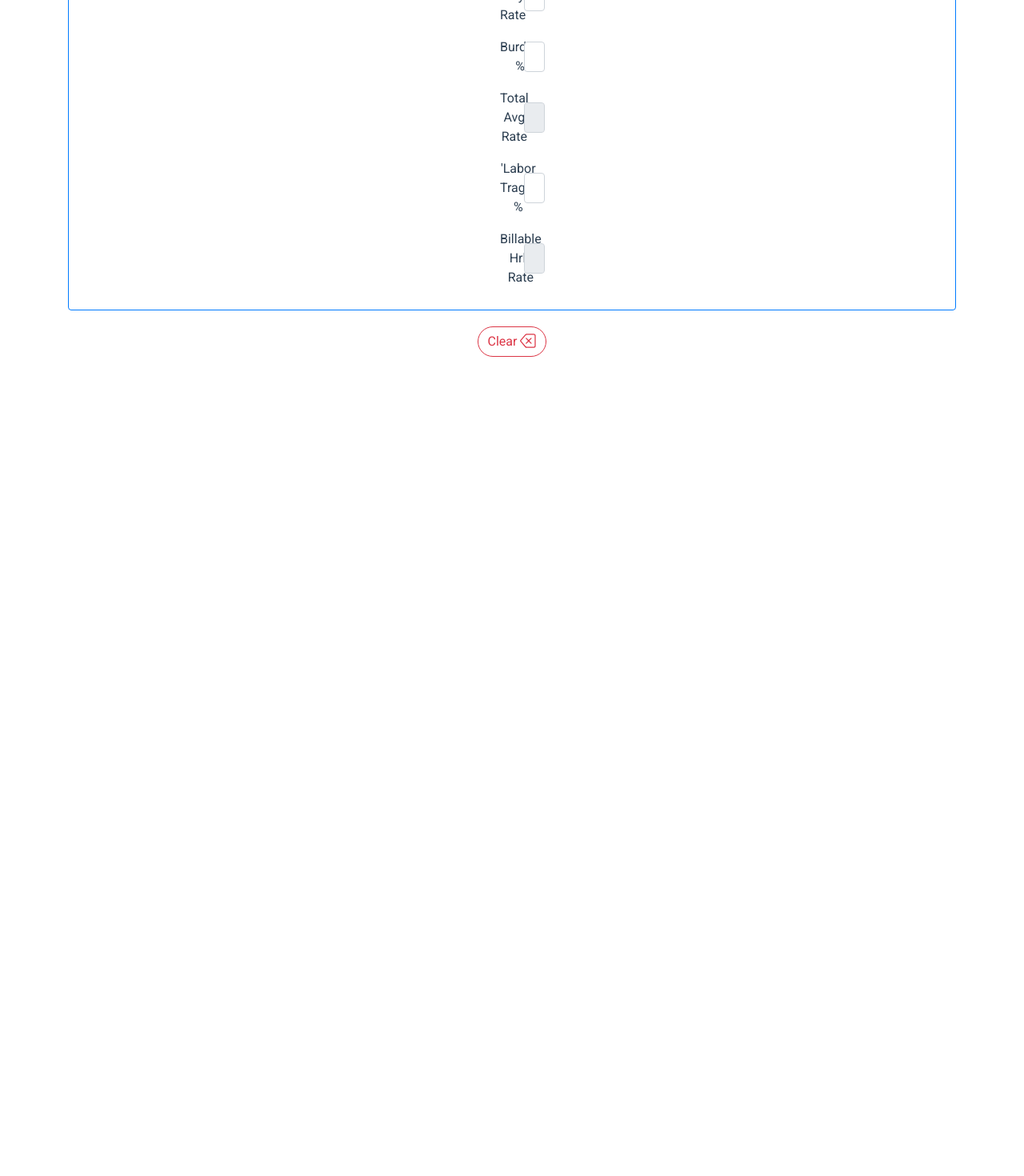
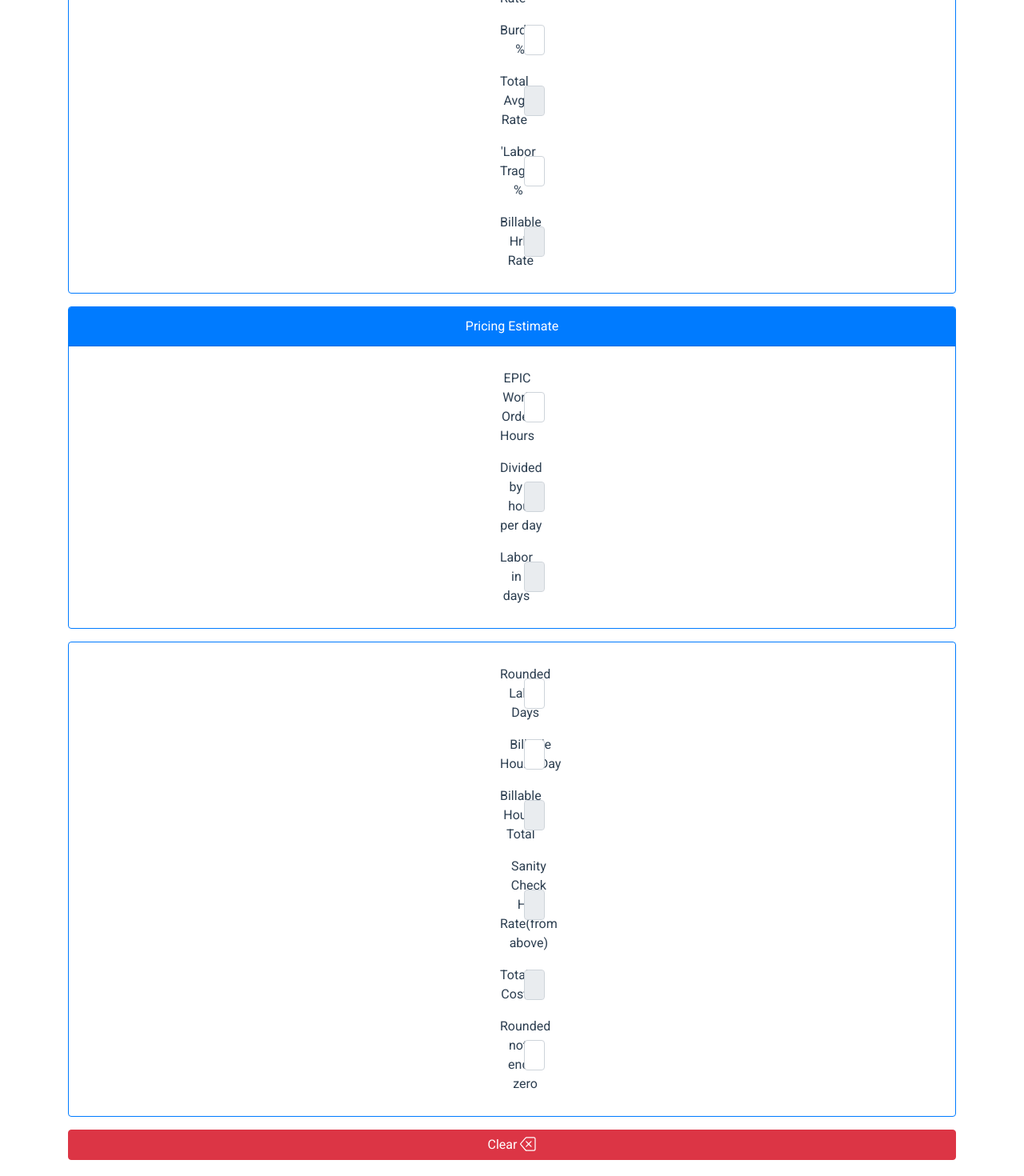
Before and after one commit to johnrobertferrer/FRESH-COAT-OF-SAINT-JOHNS, a Vue app: page / in a window 1280 px wide. Shown: the part 500-1970 px from the top of the page at 80% size. Before the commit the page ends 966 px from the top, so only its background shows below. Built offline with nearby package versions, Linux system fonts and the light colour scheme.

Commit message:
:rocket: Deploying to production.

```diff
--- a/src/App.vue
+++ b/src/App.vue
@@ -1,9 +1,20 @@
 <template>
     <div id="app">
-    <MainComponent title="Fresh Coat of NW San Antonio" sub-title="Project Budget Versus Actual Expense"/>
-    <b-button pill variant="outline-danger" id="clear-button">
-      Clear <b-icon-backspace></b-icon-backspace>
-    </b-button>
+        <div class="d-flex justify-content-center">
+            <b-spinner
+                style="width: 10vw; height: 10vw; margin-top: 50%"
+                label="Loading..."
+                type="grow"
+                variant="primary"
+                v-if="loading"
+            ></b-spinner>
+        </div>
+
+        <MainComponent
+            title="Fresh Coat of NW San Antonio"
+            sub-title="Project Budget Versus Actual Expense"
+            v-if="!loading"
+        />
     </div>
 </template>
 
@@ -12,15 +23,25 @@ import MainComponent from './components/MainComponent.vue'
 
     export default {
         name: 'app',
+
         components: {
             MainComponent
+        },
+
+        mounted() {
+            setTimeout(() => { this.loading = false }, 2000);
+        },
+
+        data() {
+            return {
+                loading: true
+            }
         }
     }
 </script>
 
 <style>
     @import url('https://fonts.googleapis.com/css?family=Roboto');
-
     #app {
         font-family: 'Roboto', sans-serif;
         -webkit-font-smoothing: antialiased;
@@ -30,8 +51,4 @@ export default {
         margin: 2.5vh 0;
         font-family: 'Roboto';
     }
-
-#clear-button {
-  margin-top: 2.5vh;
-}
 </style>
--- a/src/components/CustomInput.vue
+++ b/src/components/CustomInput.vue
@@ -1,6 +1,6 @@
 <template>
     <div>
-        <b-form-input type="text" v-model="displayValue" @blur="isInputActive = false" @focus="isInputActive = true" :disabled="disabled" />
+        <b-form-input type="text" v-model="displayValue" @blur="isInputActive = false" @focus="isInputActive = true" :disabled="disabled" v-on:keyup.enter="focus($event)"/>
     </div>
 </template>
 
@@ -8,11 +8,42 @@
 export default {
     name: 'CustomInput',
 
-    props: ["value", 'disabled'],
+    props: ["value", "disabled", "alias", "type"],
 
     data() {
         return {
             isInputActive: false
+        }
+    },
+
+    methods: {
+        focus(event) {
+            let interval = 0;
+
+            switch(this.alias) {
+                case 'average_hourly_rate':
+                case 'rounded_labor_days':
+                    interval = 1;
+                    break;
+                case 'burden_percent':
+                case 'labor_target_percent':
+                    interval = 2;
+                    break;
+                case 'epic_work_order_hours':
+                    interval = 3;
+                    break;
+                case 'billable_hours_day':
+                    interval = 4;
+                    break;
+            }
+
+            let prependKey = '__BVID__';
+            let splittedId = event.target.id.split(prependKey);
+            let id = prependKey + (parseInt(splittedId[1]) + (interval * 2));
+
+            if(interval !== 0 && id) {
+                document.getElementById(id).focus();
+            }
         }
     },
 
@@ -23,9 +54,18 @@ export default {
                     // Cursor is inside the input field. unformat display value for user
                     return this.value.toString()
                 } else {
+                    let format = this.value.toFixed(2).replace(/(\d)(?=(\d{3})+(?:\.\d+)?$)/g, "$1,");
+
+                    switch(this.type) {
+                        case 'dollar':
+                            format = "$ " + this.value.toFixed(2).replace(/(\d)(?=(\d{3})+(?:\.\d+)?$)/g, "$1,");
+                            break;
+                        case 'percent':
+                            format = this.value.toFixed(2) + '%';
+                            break;
+                    }
                     // User is not modifying now. Format display value for user interface
-                    // return "$ " + this.value.toFixed(2).replace(/(\d)(?=(\d{3})+(?:\.\d+)?$)/g, "$1,")
-                    return "$ " + this.value
+                    return format;
                 }
             },
             set: function(modifiedValue) {
--- a/src/components/MainComponent.vue
+++ b/src/components/MainComponent.vue
@@ -3,10 +3,10 @@
         <b-jumbotron bg-variant="primary" text-variant="white">
             <b-row>
                 <b-col>
-					<h4>{{ title }}</h4>
+                    <h5>{{ title }}</h5>
                 </b-col>
                 <b-col>
-					<h4>{{ subTitle }}</h4>
+                    <h5>{{ subTitle }}</h5>
                 </b-col>
             </b-row>
         </b-jumbotron>
@@ -15,70 +15,170 @@
             <b-table hover :items="getFirstItem" table-variant="dark" :fields="getFirstField"></b-table>
         </b-jumbotron>
 
-		<b-card
-			border-variant="primary"
-			header="EPIC eBid Sanity Check"
-			header-bg-variant="primary"
-			header-text-variant="white"
-			align="center"
-		>
+        <b-card border-variant="primary" header="EPIC eBid Sanity Check" header-bg-variant="primary" header-text-variant="white" align="center">
             <b-row class="item">
                 <b-col>
-					<label >
+                    <label>
                         Avg Hrly Rate
                     </label>
                 </b-col>
-				<b-col>
-					<CustomInput v-model="division.second.average_hourly_rate"></CustomInput>
+                <b-col class="wide">
+                    <CustomInput type="dollar" v-model="division.second.average_hourly_rate" alias="average_hourly_rate"></CustomInput>
                 </b-col>
             </b-row>
 
             <b-row class="item">
                 <b-col>
-					<label >
+                    <label>
                         Burden %
                     </label>
                 </b-col>
-				<b-col>
-					<CustomInput v-model="division.second.burden_percent"></CustomInput>
+                <b-col class="wide">
+                    <CustomInput type="percent" v-model="division.second.burden_percent" alias="burden_percent"></CustomInput>
                 </b-col>
             </b-row>
 
             <b-row class="item">
                 <b-col>
-					<label >
+                    <label>
                         Total Avg Rate
                     </label>
                 </b-col>
-				<b-col>
-					<CustomInput v-model="totalAverageRate" :disabled="true"></CustomInput>
+                <b-col class="wide">
+                    <CustomInput type="dollar" v-model="totalAverageRate" :disabled="true"></CustomInput>
                 </b-col>
             </b-row>
 
             <b-row class="item">
                 <b-col>
-					<label >
+                    <label>
                         'Labor Traget %
                     </label>
                 </b-col>
-				<b-col>
-					<CustomInput v-model="division.second.labor_target_percent"></CustomInput>
+                <b-col class="wide">
+                    <CustomInput v-model="division.second.labor_target_percent" alias="labor_target_percent"></CustomInput>
                 </b-col>
             </b-row>
 
             <b-row class="item">
                 <b-col>
-					<label >
+                    <label>
                         Billable Hrly Rate
                     </label>
                 </b-col>
-				<b-col>
-					<!-- <b-form-input :value="billableHourlyRate" disabled type="text"></b-form-input> -->
-					<CustomInput v-model="billableHourlyRate" :disabled="true"></CustomInput>
+                <b-col class="wide">
+                    <CustomInput type="dollar" v-model="billableHourlyRate" :disabled="true"></CustomInput>
                 </b-col>
             </b-row>
         </b-card>
 
+		<b-card border-variant="primary" header="Pricing Estimate" header-bg-variant="primary" header-text-variant="white" align="center">
+            <b-row class="item">
+                <b-col>
+                    <label>
+                        EPIC Work Order Hours
+                    </label>
+                </b-col>
+                <b-col class="wide">
+                    <CustomInput v-model="division.third.epic_work_order_hours" alias="epic_work_order_hours"></CustomInput>
+                </b-col>
+            </b-row>
+
+            <b-row class="item">
+                <b-col>
+                    <label>
+                        Divided by 8 hour per day
+                    </label>
+                </b-col>
+                <b-col class="wide">
+                    <CustomInput v-model="division.third.divided_by_eight_hour_per_day" :disabled="true"></CustomInput>
+                </b-col>
+            </b-row>
+
+            <b-row class="item">
+                <b-col>
+                    <label>
+                        Labor in days
+                    </label>
+                </b-col>
+                <b-col class="wide">
+                    <CustomInput v-model="laborInDays" :disabled="true"></CustomInput>
+                </b-col>
+            </b-row>
+        </b-card>
+
+		<b-card border-variant="primary" align="center">
+            <b-row class="item">
+                <b-col>
+                    <label>
+                        Rounded Labor Days
+                    </label>
+                </b-col>
+                <b-col class="wide">
+                    <CustomInput v-model="division.fourth.rounded_labor_days" alias="rounded_labor_days"></CustomInput>
+                </b-col>
+            </b-row>
+
+            <b-row class="item">
+                <b-col>
+                    <label>
+                        Billable Hours/Day
+                    </label>
+                </b-col>
+                <b-col class="wide">
+                    <CustomInput v-model="division.fourth.billable_hours_day" alias="billable_hours_day"></CustomInput>
+                </b-col>
+            </b-row>
+
+            <b-row class="item">
+                <b-col>
+                    <label>
+                        Billable Hours Total
+                    </label>
+                </b-col>
+                <b-col class="wide">
+                    <CustomInput v-model="billableHoursTotal" :disabled="true"></CustomInput>
+                </b-col>
+            </b-row>
+
+            <b-row class="item">
+                <b-col>
+                    <label>
+                        Sanity Check Hrly Rate(from above)
+                    </label>
+                </b-col>
+                <b-col class="wide">
+                    <CustomInput type="dollar" v-model="sanityCheckHourlyRate" :disabled="true"></CustomInput>
+                </b-col>
+            </b-row>
+
+			<b-row class="item">
+                <b-col>
+                    <label>
+                        Total Cost
+                    </label>
+                </b-col>
+                <b-col class="wide">
+                    <CustomInput type="dollar" v-model="totalCost" :disabled="true"></CustomInput>
+                </b-col>
+            </b-row>
+
+            <b-row class="item">
+                <b-col>
+                    <label>
+                        Rounded not to end in zero
+                    </label>
+                </b-col>
+                <b-col class="wide">
+                    <CustomInput type="dollar" v-model="division.fourth.rounded_not_end_zero" alias="rounded_not_end_zero"></CustomInput>
+                </b-col>
+            </b-row>
+        </b-card>
+
+		<b-button block variant="danger" @click="reset()">
+			Clear
+			<b-icon-backspace></b-icon-backspace>
+		</b-button>
     </b-container>
 </template>
 
@@ -99,7 +199,21 @@ export default {
 
         data() {
             return {
-		division: {
+                division: {}
+            }
+        },
+
+		created() {
+			this.division = this.getInitialData();
+		},
+
+        methods: {
+			reset() {
+				this.division = this.getInitialData();
+			},
+
+			getInitialData() {
+				let division = {
 					first: {
                         estimated_date: '07/02/2019',
                         project_completion_date: '07/02/2019'
@@ -109,15 +223,28 @@ export default {
                         average_hourly_rate: 0,
                         burden_percent: 0,
                         total_average_rate: 0,
-			labor_target_percent: 1,
+                        labor_target_percent: 0,
                         billable_hourly_rate: 0
+					},
+
+					third: {
+						epic_work_order_hours: 0,
+						divided_by_eight_hour_per_day: 8,
+						labor_in_days: 0
+					},
+
+                    fourth: {
+                        rounded_labor_days: 0,
+                        billable_hours_day: 0,
+                        sanity_check_hourly_rate: 0,
+                        total_cost: 0,
+                        rounded_not_end_zero: 0,
+                        billable_hours_total: 0
                     }
 				}
+
+				return division;
 			}
-	},
-
-	method: {
-
         },
 
         computed: {
@@ -126,23 +253,45 @@ export default {
             },
 
             billableHourlyRate: function() {
-		return (parseInt(this.totalAverageRate) / parseInt(this.division.second.labor_target_percent));
+                return (parseFloat(this.totalAverageRate) / parseFloat(this.division.second.labor_target_percent));
+			},
+
+			laborInDays: function() {
+				return (parseFloat(this.division.third.epic_work_order_hours) / parseFloat(this.division.third.divided_by_eight_hour_per_day));
+            },
+
+            billableHoursTotal: function() {
+                return (parseFloat(this.division.fourth.rounded_labor_days) * parseFloat(this.division.fourth.billable_hours_day));
+            },
+
+            sanityCheckHourlyRate: function() {
+                return this.billableHourlyRate;
+            },
+
+            totalCost: function() {
+                return parseFloat(this.sanityCheckHourlyRate * this.billableHoursTotal);
             },
 
             getFirstItem() {
-			let items = [
-				{ jobName: 'Estimate Date', mobleyTraining: '07/02/2019' },
-				{ jobName: 'Project Completion Date', mobleyTraining: '07/02/2019' }
-			];
+                let items = [{
+                    jobName: 'Estimate Date',
+                    mobleyTraining: '07/02/2019'
+                }, {
+                    jobName: 'Project Completion Date',
+                    mobleyTraining: '07/02/2019'
+                }];
 
                 return items;
             },
 
             getFirstField() {
-			let fields = [
-				{ key: 'jobName', label: 'Job Name'},
-				{ key: 'mobleyTraining', label: 'Mobley #2/Training'}
-			];
+                let fields = [{
+                    key: 'jobName',
+                    label: 'Job Name'
+                }, {
+                    key: 'mobleyTraining',
+                    label: 'Mobley #2/Training'
+                }];
 
                 return fields
             }
@@ -156,39 +305,54 @@ export default {
         list-style-type: none;
         padding: 0;
     }
+
     li {
         display: inline-block;
         margin: 0 10px;
     }
+
     a {
         color: #42b983;
     }
+
     label {
         margin-top: 8px;
     }
-	.item, .col {
+
+	table {
+		margin-bottom: 0;
+	}
+
+    .item,
+    .col {
         /* Internet Explorer 10 */
-		display:-ms-flexbox;
-		-ms-flex-pack:center;
-		-ms-flex-align:center;
+        display: -ms-flexbox;
+        -ms-flex-pack: center;
+        -ms-flex-align: center;
+        /* Firefox */
+        display: -moz-box;
+        -moz-box-pack: center;
+        -moz-box-align: center;
+        /* Safari, Opera, and Chrome */
+        display: -webkit-box;
+        -webkit-box-pack: center;
+        -webkit-box-align: center;
+        /* W3C */
+        display: box;
+        box-pack: center;
+        box-align: center;
+    }
 
-		/* Firefox */
-		display:-moz-box;
-		-moz-box-pack:center;
-		-moz-box-align:center;
-
-		/* Safari, Opera, and Chrome */
-		display:-webkit-box;
-		-webkit-box-pack:center;
-		-webkit-box-align:center;
-
-		/* W3C */
-		display:box;
-		box-pack:center;
-		box-align:center;
-	}
     .jumbotron {
         margin-bottom: 1rem;
         padding: 2rem;
     }
+
+	.wide div {
+		width: 100%;
+	}
+
+	.card {
+		margin-bottom: 1rem;
+	}
 </style>
```
Also changed, not shown: 12 other files (tests, documents, lock files or other folders). Lines whose indentation alone changed are shown as unchanged.
